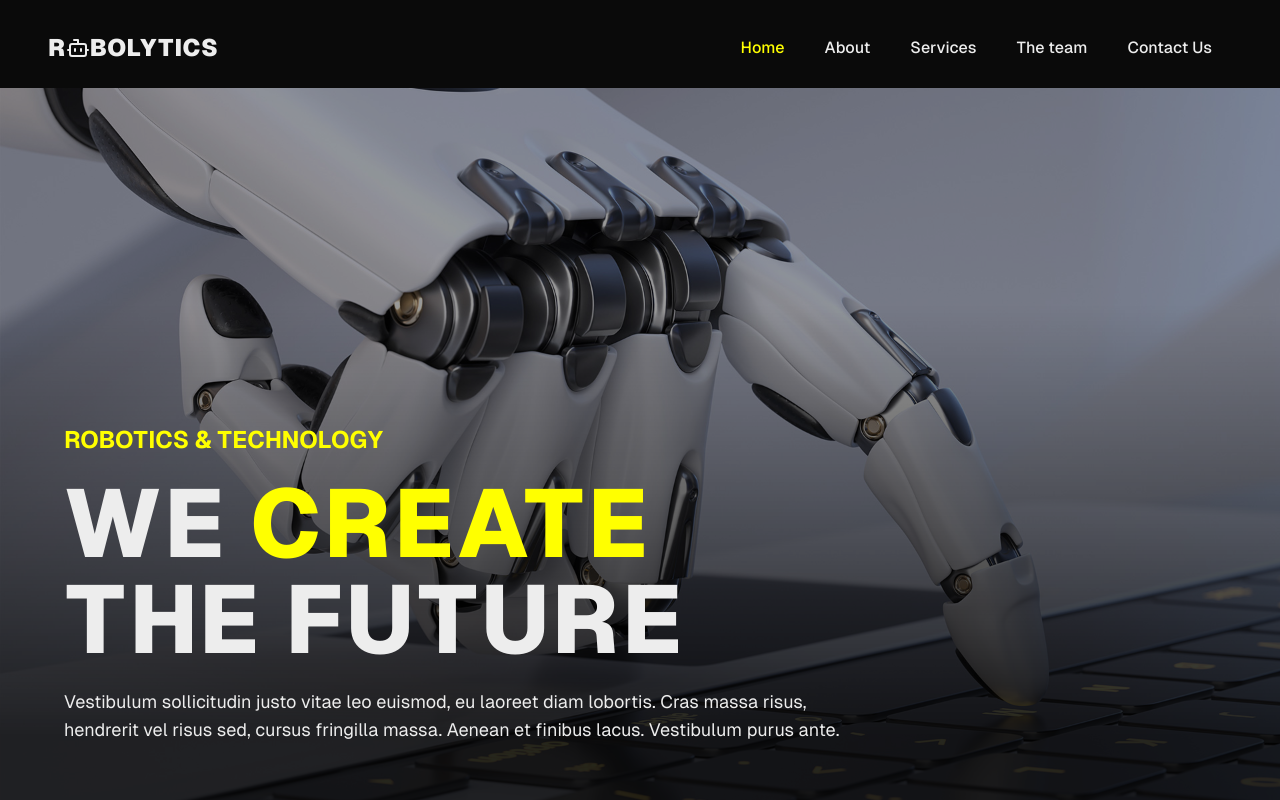
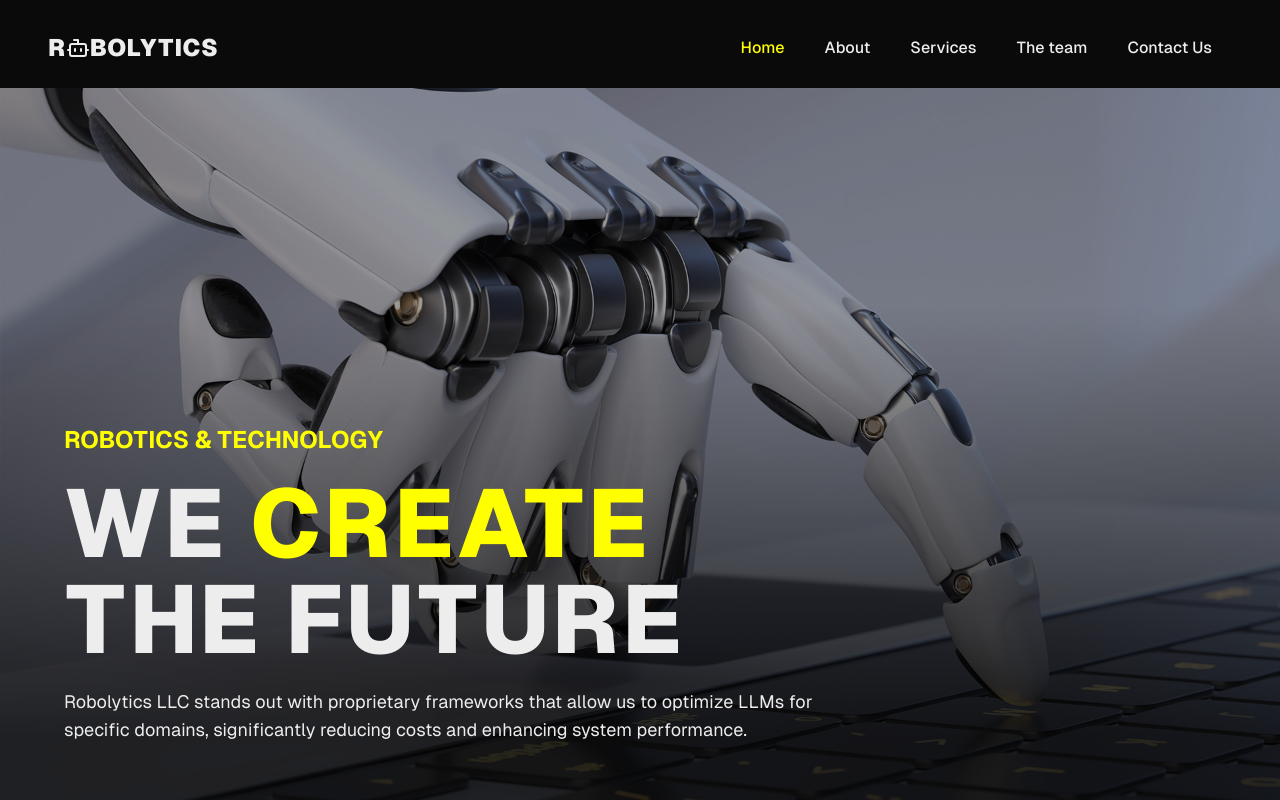
Before and after one commit to ZEITIOS-LLC/Robolytics, a Next.js app: page / in a window 1280 px wide. Shown: the top 800 px of the page. Built offline with nearby package versions, Linux system fonts and the light colour scheme.

Commit message:
hero text change.

```diff
--- a/src/components/ui/home/hero/index.js
+++ b/src/components/ui/home/hero/index.js
@@ -7,7 +7,7 @@ export const HeroSection = () => {
             <div className='mt-auto w-[70%] space-y-5'>
                 <h2 className='uppercase text-2xl text-primary font-[700]'>Robotics & Technology</h2>
                 <h1 className='uppercase tracking-wide text-8xl font-[800]'>We <span className='text-primary'>create</span> the future</h1>
-                <p className='text-lg'>Vestibulum sollicitudin justo vitae leo euismod, eu laoreet diam lobortis. Cras massa risus, hendrerit vel risus sed, cursus fringilla massa. Aenean et finibus lacus. Vestibulum purus ante.</p>
+                <p className='text-lg'>Robolytics LLC stands out with proprietary frameworks that allow us to optimize LLMs for specific domains, significantly reducing costs and enhancing system performance.</p>
             </div>
             <div></div>
         </div>
```
